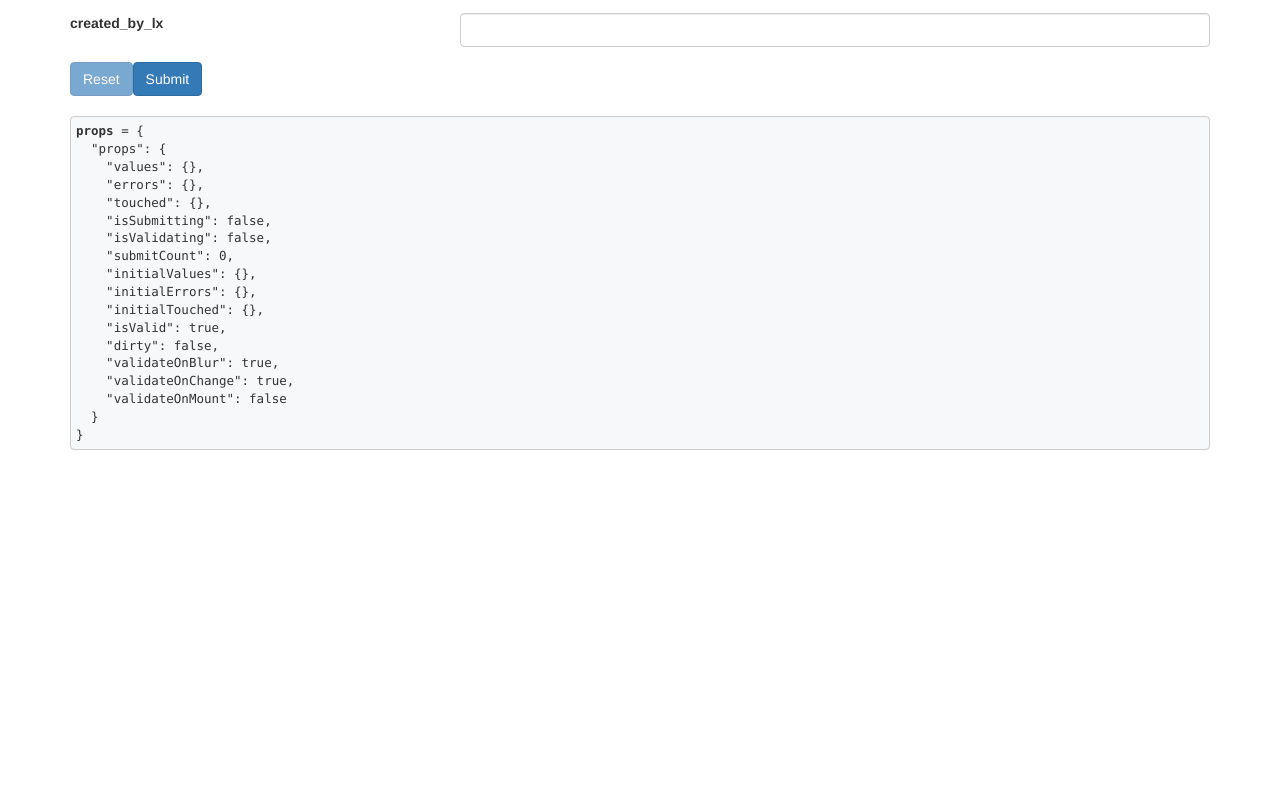
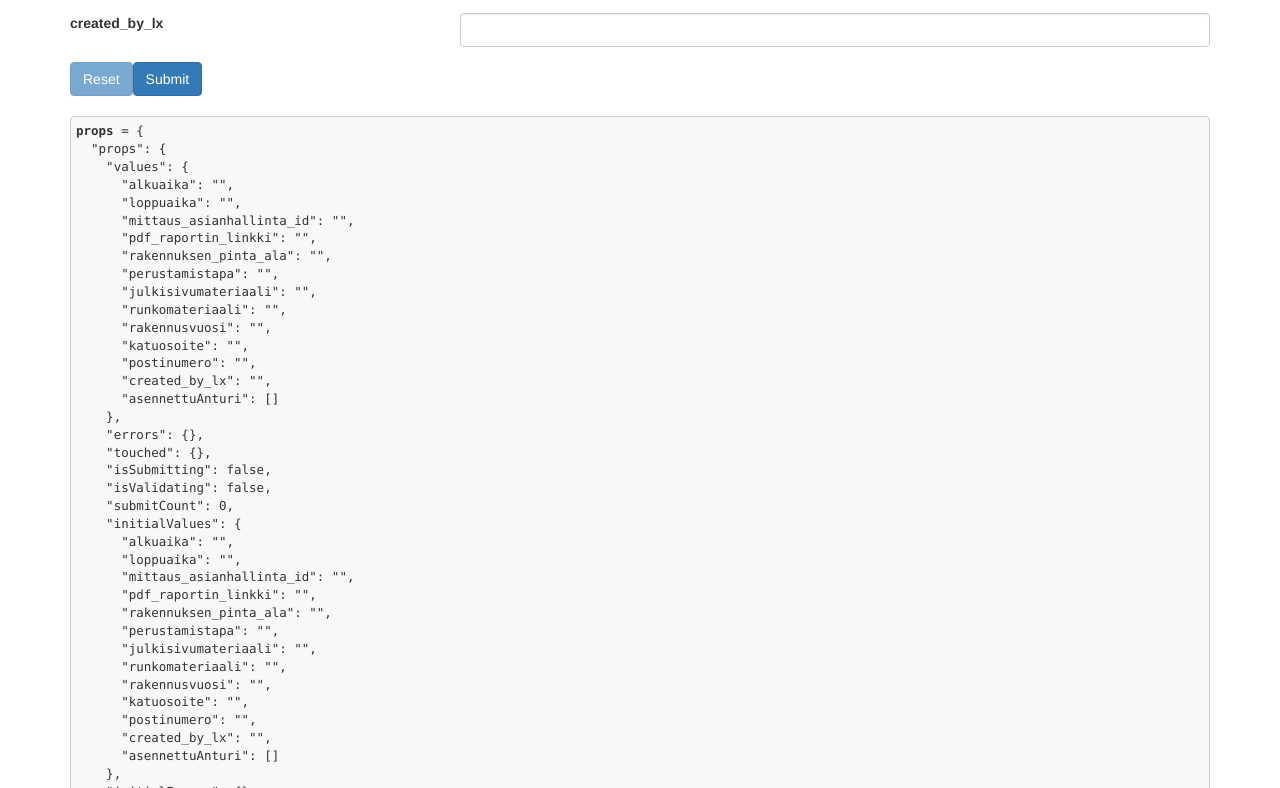
Before and after one commit to finnishtransportagency/Tarinamittaus-Backend, a React (Create React App) app in the folder src/main/app/: page /mittaus in a window 1280 px wide. Shown: the part 752-1540 px from the top of the page. Before the commit the page ends 1212 px from the top, so only its background shows below. Built offline with nearby package versions, Linux system fonts and the light colour scheme; no server answers.

Commit message:
Added explicit default values to fix uncontrolled component error

```diff
--- a/src/main/app/src/views/MittausForm.tsx
+++ b/src/main/app/src/views/MittausForm.tsx
@@ -98,7 +98,21 @@ const MittausForm = ({ mittaus }: { mittaus: MittausStore }) => {
     <>
       <h2>Mittauksen tiedot</h2>
       <Formik
-        initialValues={{ ...mittaus }}
+        initialValues={{
+          alkuaika: '',
+          loppuaika: '',
+          mittaus_asianhallinta_id: '',
+          pdf_raportin_linkki: '',
+          rakennuksen_pinta_ala: '',
+          perustamistapa: '',
+          julkisivumateriaali: '',
+          runkomateriaali: '',
+          rakennusvuosi: '',
+          katuosoite: '',
+          postinumero: '',
+          created_by_lx: '',
+          asennettuAnturi: [],
+        }}
         validationSchema={validationSchema}
         onSubmit={(values, { setSubmitting }) => {
           console.log(JSON.stringify(values));
```
